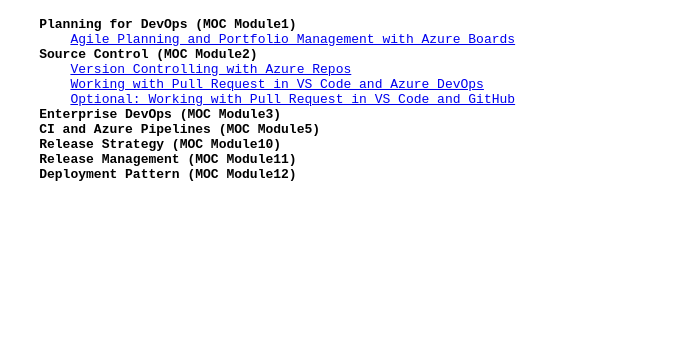
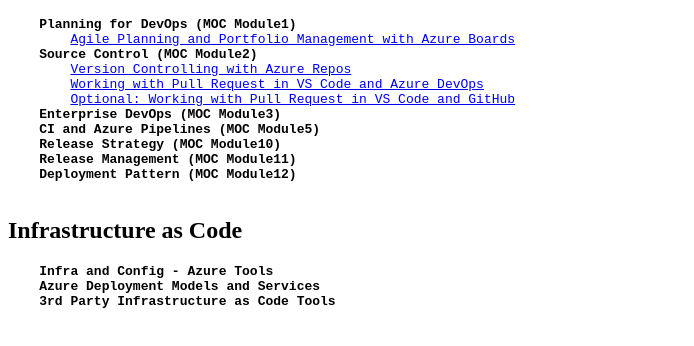
Before and after one commit to Akilien/vikasrajput.github.io, a plain HTML site: page az400-devops/index.html in a window 1280 px wide. Shown: the part 110-456 px from the top of the page, without its empty margins (0-694 px from the left). Drawn offline with Linux system fonts and the light colour scheme.

Commit message:
added day2 skeleton

```diff
--- a/az400-devops/index.html
+++ b/az400-devops/index.html
@@ -6,8 +6,7 @@
 <body>
     <h1>AZ-400: Azure DevOps Labs</h1>
     <h2>Essentials - Git, Azure DevOps, CI, CD, Release Management</h2>
-    <p>
-       <pre>
+    <pre>
     <b>Planning for DevOps (MOC Module1)</b>
         <a href="https://www.azuredevopslabs.com/labs/azuredevops/agile/">Agile Planning and Portfolio Management with Azure Boards</a>
     <b>Source Control (MOC Module2)</b>
@@ -21,7 +20,14 @@
     <b>Deployment Pattern (MOC Module12)</b>
        </pre>
 
-    </p>
+    <h2>Infrastructure as Code</h2>
+    <pre>
+    <b>Infra and Config - Azure Tools</b>
+    <b>Azure Deployment Models and Services</b>
+    <b>3rd Party Infrastructure as Code Tools</b>
+
+    </pre>
+
 
 </body>
 
```
